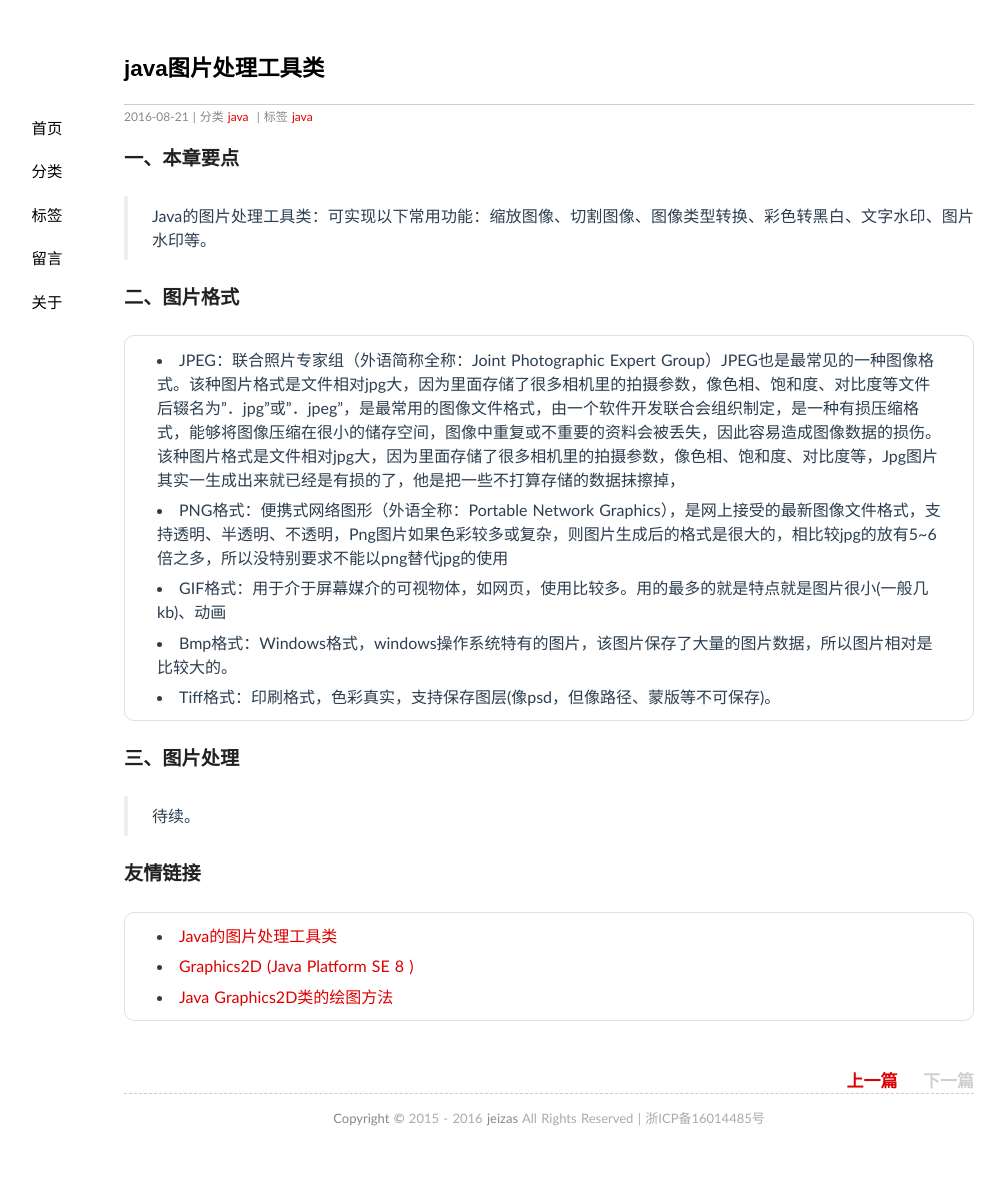
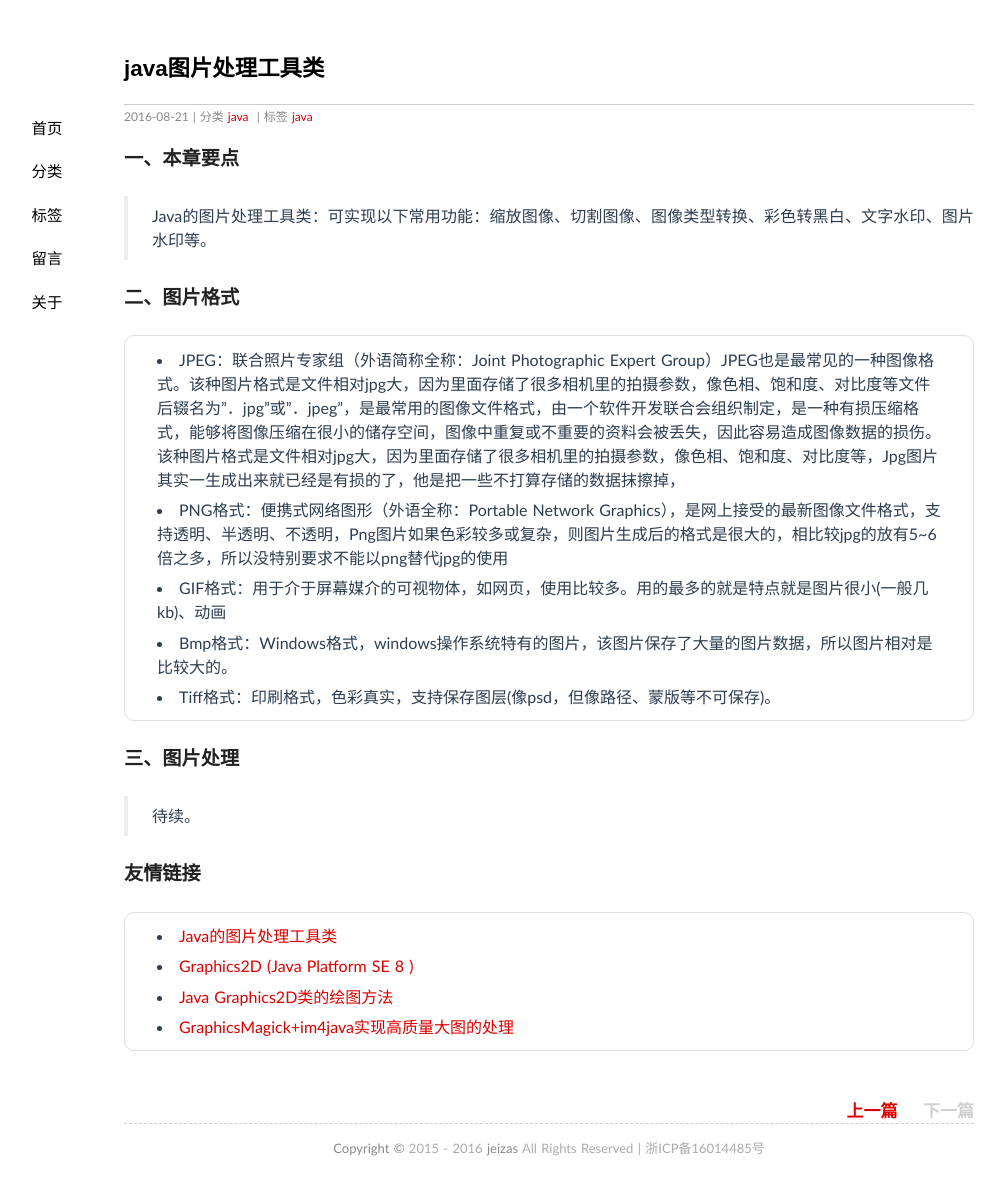
Before and after one commit to jeizas/jeizas.github.io, a Jekyll site: the page built from _posts/2016-08-21-java_ImageIO.md, in a window 1280 px wide. Shown: the whole page, without its empty margins (91-1096 px from the left). Built offline with Jekyll 4.4.1, drawn with Linux system fonts in a browser that asks for light colours; comment, search, counter and statistics services are not loaded; before the commit the page ends 1162 px from its top, so only the background shows below that.

Commit message:
java大图处理工具类

```diff
--- a/_posts/2016-08-21-java_ImageIO.md
+++ b/_posts/2016-08-21-java_ImageIO.md
@@ -26,3 +26,4 @@ tags: java
 * [Java的图片处理工具类](http://www.cnblogs.com/liyunqi007/archive/2011/11/23/2260052.html)
 * [Graphics2D (Java Platform SE 8 )](https://docs.oracle.com/javase/8/docs/api/java/awt/Graphics2D.html)
 * [Java Graphics2D类的绘图方法](http://www.weixueyuan.net/view/6074.html)
+* [GraphicsMagick+im4java实现高质量大图的处理](http://www.open-open.com/lib/view/open1355754261963.html)
```
